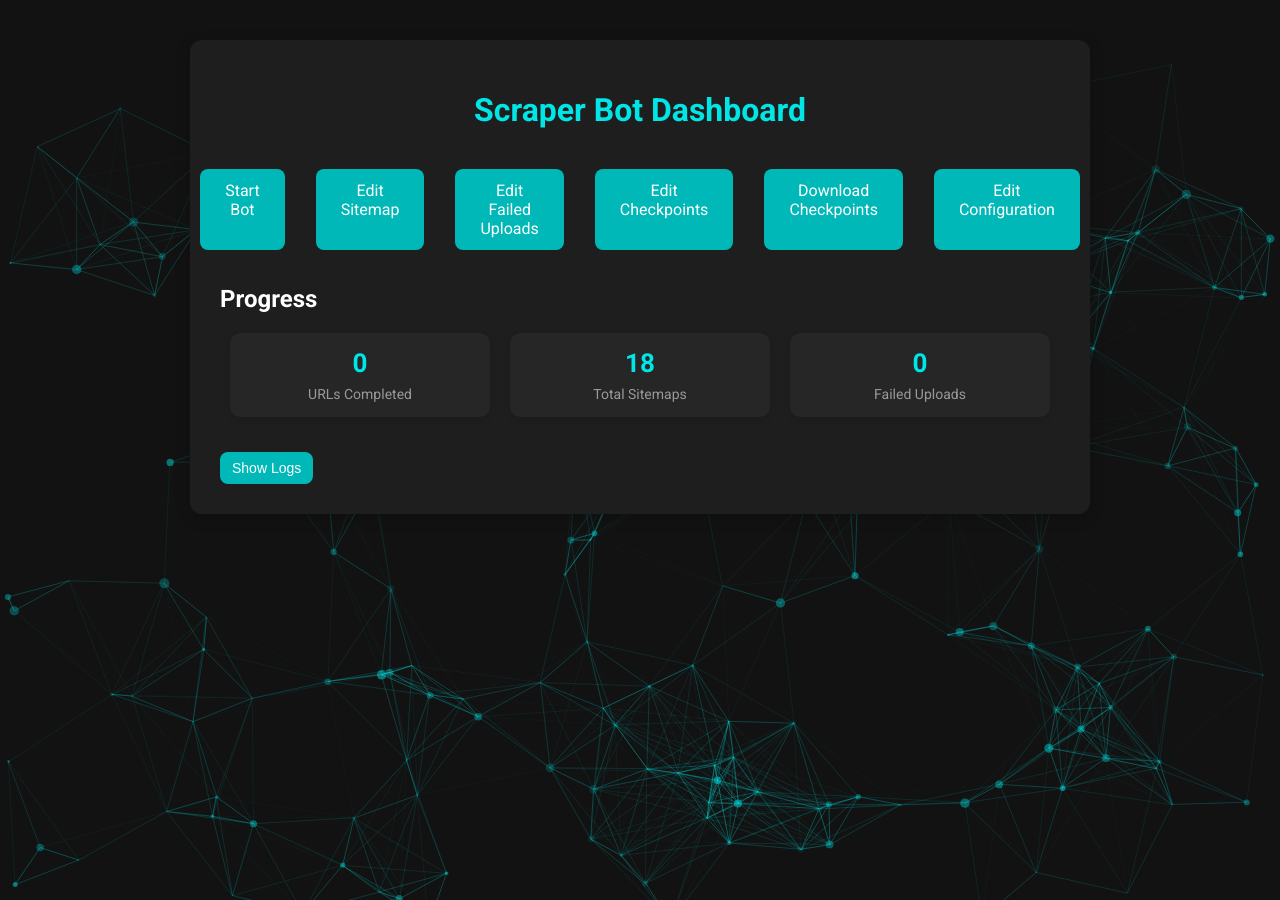
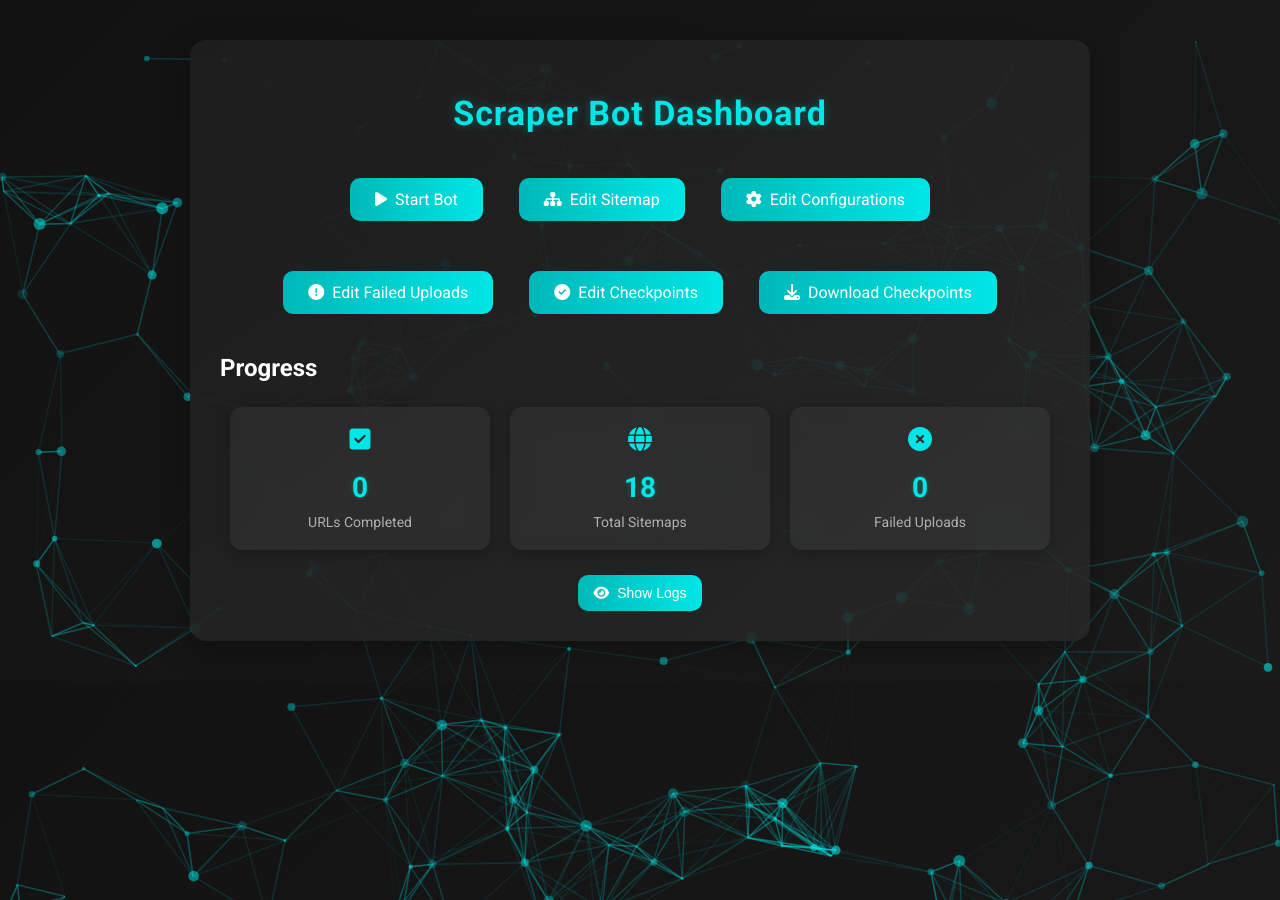
Before and after one commit to rijj1/Automate_Bot, a Flask app: page / in a window 1280 px wide. Run offline with Flask 3, Linux system fonts and the light colour scheme; data that the repository does not hold is empty.

Commit message:
UI Updated

```diff
--- a/templates/index.html
+++ b/templates/index.html
@@ -5,14 +5,16 @@
     <meta name="viewport" content="width=device-width, initial-scale=1.0">
     <title>Scraper Bot Dashboard</title>
     <link href="https://fonts.googleapis.com/css2?family=Roboto:wght@400;500;700&display=swap" rel="stylesheet">
+    <link rel="stylesheet" href="https://cdnjs.cloudflare.com/ajax/libs/font-awesome/6.4.0/css/all.min.css">
     <script src="https://cdn.jsdelivr.net/npm/particles.js@2.0.0"></script>
     <style>
         body {
             font-family: 'Roboto', sans-serif;
-            background-color: #121212;
+            background: linear-gradient(135deg, #121212, #1a1a1a);
             margin: 0;
             padding: 0;
             color: #fff;
+            overflow-x: hidden;
         }
 
         #particles-js {
@@ -20,165 +22,238 @@
             width: 100%;
             height: 100%;
             z-index: -1;
+            background: transparent;
         }
 
         .container {
             margin: 40px auto;
             padding: 30px;
-            background: #1e1e1e;
-            border-radius: 12px;
-            box-shadow: 0 4px 15px rgba(0, 0, 0, 0.2);
+            background: linear-gradient(145deg, rgba(30, 30, 30, 0.95), rgba(40, 40, 40, 0.85));
+            border-radius: 16px;
+            box-shadow: 0 8px 30px rgba(0, 0, 0, 0.3);
             width: 85%;
             max-width: 900px;
             box-sizing: border-box;
+            animation: fadeIn 1s ease-in-out;
+        }
+
+        @keyframes fadeIn {
+            from { opacity: 0; transform: translateY(20px); }
+            to { opacity: 1; transform: translateY(0); }
         }
 
         h1 {
             text-align: center;
             color: #00e6e6;
-            margin-bottom: 20px;
-            font-size: 32px;
+            margin-bottom: 25px;
+            font-size: 34px;
             font-weight: 700;
+            letter-spacing: 1px;
+            text-shadow: 0 0 10px rgba(0, 230, 230, 0.3);
         }
 
         .button {
-            display: inline-block;
+            display: inline-flex;
+            align-items: center;
             padding: 12px 25px;
             margin: 15px 8px;
-            background-color: #00b8b8;
+            background: linear-gradient(90deg, #00b8b8, #00e6e6);
             color: white;
             border: none;
-            border-radius: 8px;
+            border-radius: 10px;
             font-size: 16px;
             cursor: pointer;
             text-align: center;
             text-decoration: none;
-            transition: background-color 0.3s ease, transform 0.2s ease;
+            transition: transform 0.3s ease, box-shadow 0.3s ease;
+        }
+
+        .button i {
+            margin-right: 8px;
+            transition: transform 0.3s ease;
         }
 
         .button:hover {
-            background-color: #008080;
-            transform: translateY(-2px);
+            transform: translateY(-3px) scale(1.05);
+            box-shadow: 0 5px 15px rgba(0, 184, 184, 0.4);
+        }
+
+        .button:hover i {
+            transform: scale(1.2);
         }
 
         .progress-section {
-            margin: 20px 0;
+            margin: 25px 0;
         }
 
         .stats {
             display: flex;
             justify-content: space-between;
-            margin: 20px 0;
+            margin: 25px 0;
         }
 
         .stat-box {
             flex: 1;
             margin: 0 10px;
-            padding: 15px;
-            background: #262626;
-            border-radius: 10px;
+            padding: 20px;
+            background: rgba(255, 255, 255, 0.05);
+            border-radius: 12px;
             text-align: center;
-            box-shadow: 0 3px 6px rgba(0, 0, 0, 0.1);
+            box-shadow: 0 4px 15px rgba(0, 0, 0, 0.2);
+            backdrop-filter: blur(10px);
+            transition: transform 0.3s ease, box-shadow 0.3s ease;
+        }
+
+        .stat-box:hover {
+            transform: translateY(-5px);
+            box-shadow: 0 8px 20px rgba(0, 230, 230, 0.2);
         }
 
         .stat-box h3 {
-            margin: 0;
-            font-size: 26px;
+            margin: 10px 0;
+            font-size: 28px;
             color: #00e6e6;
+            text-shadow: 0 0 5px rgba(0, 230, 230, 0.3);
+        }
+
+        .stat-box i {
+            font-size: 24px;
+            color: #00e6e6;
+            margin-bottom: 10px;
+            transition: transform 0.3s ease;
+        }
+
+        .stat-box:hover i {
+            transform: scale(1.1);
         }
 
         .stat-box p {
-            margin: 8px 0 0;
+            margin: 10px 0 0;
             font-size: 14px;
-            color: #999;
+            color: #b0b0b0;
         }
 
         .actions {
             display: flex;
             justify-content: center;
-            gap: 15px;
-            margin-top: 25px;
+            gap: 20px;
+            margin-top: 30px;
+            flex-wrap: wrap;
         }
 
         .logs-section {
-            margin: 25px 0;
+            margin: 30px 0;
             display: none;
+            animation: slideIn 0.5s ease-in-out;
+        }
+
+        @keyframes slideIn {
+            from { opacity: 0; transform: translateY(20px); }
+            to { opacity: 1; transform: translateY(0); }
         }
 
         .logs {
             font-family: "Courier New", monospace;
             background-color: #1d1d1d;
-            color: white;
-            padding: 15px;
-            height: 250px;
+            color: #e0e0e0;
+            padding: 20px;
+            height: 260px;
             overflow-y: auto;
-            border-radius: 8px;
-            border: 1px solid #444;
+            border-radius: 10px;
+            border: 1px solid rgba(0, 230, 230, 0.2);
             font-size: 12px;
             letter-spacing: 1px;
-            box-shadow: 0 3px 8px rgba(0, 0, 0, 0.15);
+            box-shadow: 0 5px 15px rgba(0, 0, 0, 0.2);
         }
 
         .log-line {
-            margin-bottom: 8px;
+            margin-bottom: 10px;
             overflow: hidden;
             text-overflow: ellipsis;
+            transition: background-color 0.3s ease;
+        }
+
+        .log-line:hover {
+            background-color: rgba(0, 230, 230, 0.1);
         }
 
         .logs-bar {
             display: flex;
             justify-content: space-between;
             align-items: center;
-            background-color: #222;
+            background: linear-gradient(90deg, #222, #2a2a2a);
             color: white;
-            padding: 10px 15px;
-            border-radius: 8px 8px 0 0;
+            padding: 12px 20px;
+            border-radius: 10px 10px 0 0;
+            box-shadow: 0 2px 5px rgba(0, 0, 0, 0.2);
         }
 
         .logs-bar h2 {
             margin: 0;
-            font-size: 18px;
+            font-size: 20px;
             font-weight: 500;
+            display: flex;
+            align-items: center;
+        }
+
+        .logs-bar h2 i {
+            margin-right: 10px;
+            color: #00e6e6;
         }
 
         .logs-bar .download-button {
-            background-color: #00b8b8;
+            background: linear-gradient(90deg, #00b8b8, #00e6e6);
             color: white;
-            padding: 8px 12px;
+            padding: 10px 15px;
             border: none;
-            border-radius: 8px;
+            border-radius: 10px;
             font-size: 14px;
             cursor: pointer;
             text-decoration: none;
-            transition: background-color 0.3s ease, transform 0.2s ease;
+            transition: transform 0.3s ease, box-shadow 0.3s ease;
+            display: flex;
+            align-items: center;
+        }
+
+        .logs-bar .download-button i {
+            margin-right: 8px;
         }
 
         .logs-bar .download-button:hover {
-            background-color: #008080;
             transform: translateY(-2px);
+            box-shadow: 0 5px 15px rgba(0, 184, 184, 0.4);
         }
 
         .toggle-logs-button {
-            background-color: #00b8b8;
+            background: linear-gradient(90deg, #00b8b8, #00e6e6);
             color: white;
-            padding: 8px 12px;
+            padding: 10px 15px;
             border: none;
-            border-radius: 8px;
+            border-radius: 10px;
             font-size: 14px;
             cursor: pointer;
             text-align: center;
-            transition: background-color 0.3s ease, transform 0.2s ease;
-            margin-top: 15px;
+            transition: transform 0.3s ease, box-shadow 0.3s ease;
+            margin-top: 20px;
+            display: flex;
+            align-items: center;
+            justify-content: center;
+            margin-left: auto;
+            margin-right: auto;
+        }
+
+        .toggle-logs-button i {
+            margin-right: 8px;
         }
 
         .toggle-logs-button:hover {
-            background-color: #008080;
-            transform: translateY(-2px);
+            transform: translateY(-3px);
+            box-shadow: 0 5px 15px rgba(0, 184, 184, 0.4);
         }
 
         @media (max-width: 768px) {
             h1 {
-                font-size: 28px;
+                font-size: 30px;
             }
 
             .button {
@@ -240,12 +332,12 @@
 
     <!-- Action Buttons -->
     <div class="actions">
-        <a class="button" href="/run_bot">Start Bot</a>
-        <a class="button" href="/edit_file/sitemap">Edit Sitemap</a>
-        <a class="button" href="/edit_file/failed_uploads">Edit Failed Uploads</a>
-        <a class="button" href="/edit_file/checkpoints">Edit Checkpoints</a>
-        <a class="button" href="/download_checkpoints">Download Checkpoints</a>
-        <a class="button" href="/edit_file/config">Edit Configuration</a>
+        <a class="button" href="/run_bot"><i class="fas fa-play"></i> Start Bot</a>
+        <a class="button" href="/edit_file/sitemap"><i class="fas fa-sitemap"></i> Edit Sitemap</a>
+        <a class="button" href="/edit_file/config"><i class="fas fa-cog"></i> Edit Configurations</a>
+        <a class="button" href="/edit_file/failed_uploads"><i class="fas fa-exclamation-circle"></i> Edit Failed Uploads</a>
+        <a class="button" href="/edit_file/checkpoints"><i class="fas fa-check-circle"></i> Edit Checkpoints</a>
+        <a class="button" href="/download_checkpoints"><i class="fas fa-download"></i> Download Checkpoints</a>
     </div>
 
     <!-- Progress Section -->
@@ -253,14 +345,17 @@
         <h2>Progress</h2>
         <div class="stats">
             <div class="stat-box">
+                <i class="fas fa-check-square"></i>
                 <h3 id="crawled-urls">{{ crawled_urls }}</h3>
                 <p>URLs Completed</p>
             </div>
             <div class="stat-box">
+                <i class="fas fa-globe"></i>
                 <h3 id="total-urls">{{ total_urls }}</h3>
                 <p>Total Sitemaps</p>
             </div>
             <div class="stat-box">
+                <i class="fas fa-times-circle"></i>
                 <h3 id="failed-urls">{{ failed_urls }}</h3>
                 <p>Failed Uploads</p>
             </div>
@@ -269,36 +364,37 @@
 
     <div class="logs-section" id="logs-section">
         <div class="logs-bar">
-            <h2>Logs</h2>
-            <a class="download-button" href="/download_logs">Download Logs</a>
+            <h2><i class="fas fa-file-alt"></i> Logs</h2>
+            <a class="download-button" href="/download_logs"><i class="fas fa-download"></i> Download Logs</a>
         </div>
         <div class="logs" id="logs-container">
         </div>
     </div>
-    <button class="toggle-logs-button" onclick="toggleLogs()">Show Logs</button>
+    <button class="toggle-logs-button" onclick="toggleLogs()"><i class="fas fa-eye"></i> Show Logs</button>
 </div>
 
 <script>
     function toggleLogs() {
         const logsSection = document.getElementById('logs-section');
         const button = document.querySelector('.toggle-logs-button');
+        const icon = button.querySelector('i');
 
-        if (logsSection.style.display === 'none') {
+        if (logsSection.style.display === 'none' || logsSection.style.display === '') {
             logsSection.style.display = 'block';
-            button.textContent = 'Hide Logs';
+            button.innerHTML = '<i class="fas fa-eye-slash"></i> Hide Logs';
         } else {
             logsSection.style.display = 'none';
-            button.textContent = 'Show Logs';
+            button.innerHTML = '<i class="fas fa-eye"></i> Show Logs';
         }
     }
 
     particlesJS('particles-js', {
         particles: {
             number: {
-                value: 150,
+                value: 200,
                 density: {
                     enable: true,
-                    value_area: 800
+                    value_area: 1000
                 }
             },
             color: {
@@ -312,44 +408,44 @@
                 }
             },
             opacity: {
-                value: 0.5,
+                value: 0.6,
                 random: true,
                 anim: {
                     enable: true,
-                    speed: 1,
-                    opacity_min: 0.1,
+                    speed: 1.5,
+                    opacity_min: 0.2,
                     sync: false
                 }
             },
             size: {
-                value: 5,
+                value: 6,
                 random: true,
                 anim: {
                     enable: true,
-                    speed: 4,
-                    size_min: 0.1,
+                    speed: 5,
+                    size_min: 0.2,
                     sync: false
                 }
             },
             line_linked: {
                 enable: true,
-                distance: 150,
+                distance: 120,
                 color: '#00e6e6',
-                opacity: 0.4,
-                width: 1
+                opacity: 0.5,
+                width: 1.5
             },
             move: {
                 enable: true,
-                speed: 2,
+                speed: 3,
                 direction: 'none',
-                random: false,
+                random: true,
                 straight: false,
                 out_mode: 'out',
                 bounce: false,
                 attract: {
                     enable: true,
-                    rotateX: 600,
-                    rotateY: 1200
+                    rotateX: 800,
+                    rotateY: 1600
                 }
             }
         },
@@ -358,11 +454,22 @@
             events: {
                 onhover: {
                     enable: true,
-                    mode: 'repulse'
+                    mode: 'grab'
                 },
                 onclick: {
                     enable: true,
                     mode: 'push'
+                }
+            },
+            modes: {
+                grab: {
+                    distance: 200,
+                    line_linked: {
+                        opacity: 1
+                    }
+                },
+                push: {
+                    particles_nb: 4
                 }
             }
         },
```
Also changed, not shown: other parts of templates/index.html (+25 -14 lines).
